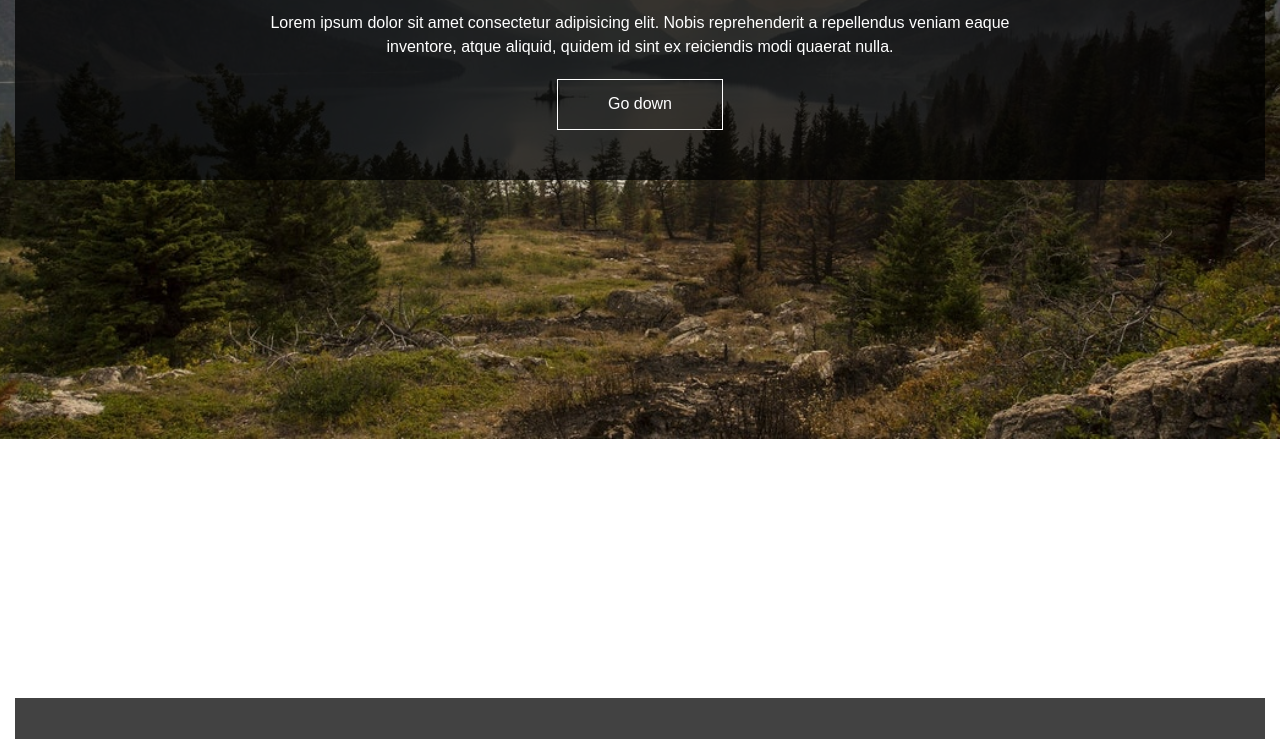
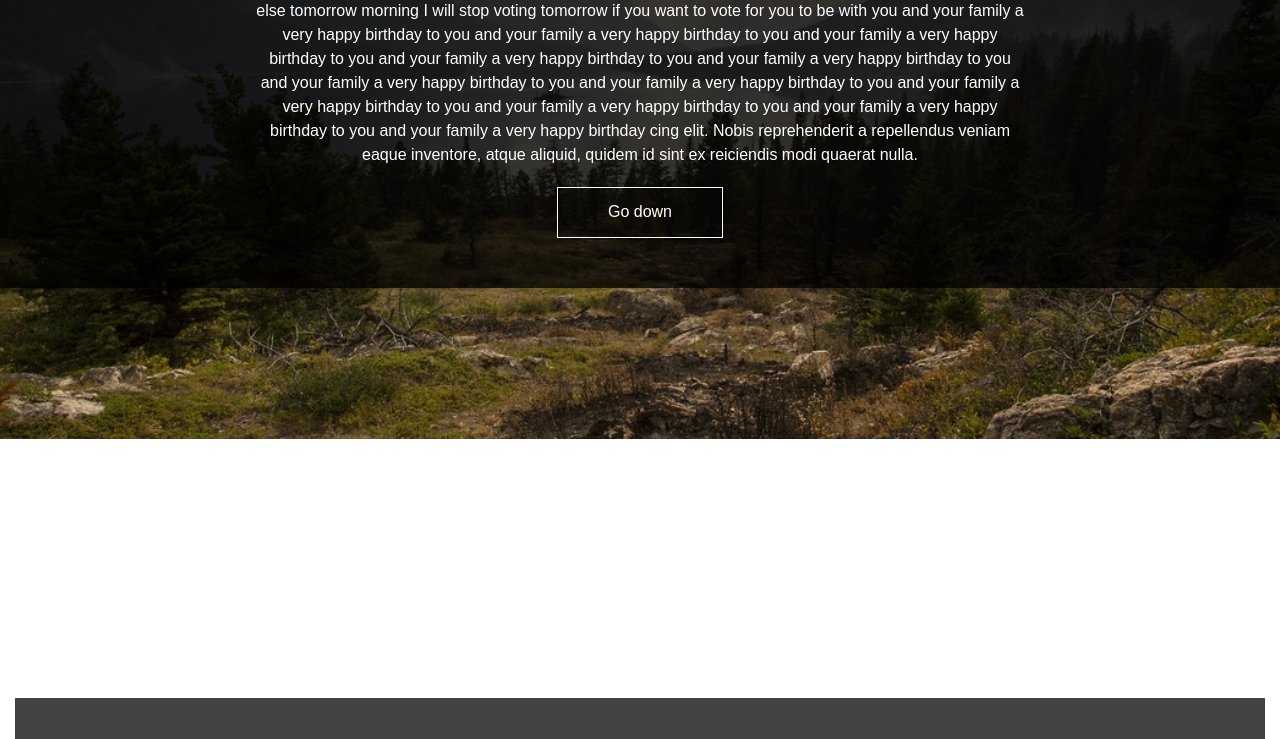
Before and after one commit to AgPirosbabws/sitess, a plain HTML site: page index.html in a window 1280 px wide. Shown: the part 361-1100 px from the top of the page. Drawn offline with Linux system fonts and the light colour scheme.

Commit message:
Update index.html

```diff
--- a/index.html
+++ b/index.html
@@ -17,7 +17,7 @@
 
                 <h2 class="container__title">Lorem ipsum dolor sit amet.</h2>
 
-                <p class="container__paragraph">Lorem ipsum dolor sit amet consectetur adipisicing elit. Nobis reprehenderit a repellendus veniam eaque inventore, atque aliquid, quidem id sint ex reiciendis modi quaerat nulla.</p>
+                <p class="container__paragraph">Lorem ipsum dolor sit amet consectetur adipisi namaste namaste namaste namaste namaste namaste namaste namaste namaste namaste namaste namaste namaste namaste namaste namaste namaste namaste namaste namaste namaste namaste namaste namaste namaste namaste namaste namaste namaste namaste namaste namaste namaste namaste namaste I'm not sure if you want to vote then do else tomorrow morning I will stop voting tomorrow if you want to vote for you to be with you and your family a very happy birthday to you and your family a very happy birthday to you and your family a very happy birthday to you and your family a very happy birthday to you and your family a very happy birthday to you and your family a very happy birthday to you and your family a very happy birthday to you and your family a very happy birthday to you and your family a very happy birthday to you and your family a very happy birthday to you and your family a very happy birthday cing elit. Nobis reprehenderit a repellendus veniam eaque inventore, atque aliquid, quidem id sint ex reiciendis modi quaerat nulla.</p>
 
                 <a href="#container--second" class="container__cta">Go down</a>
 
```
